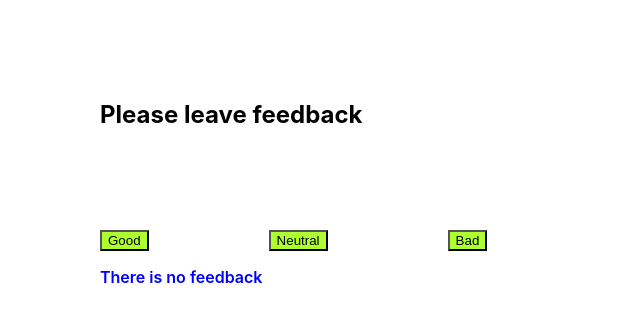
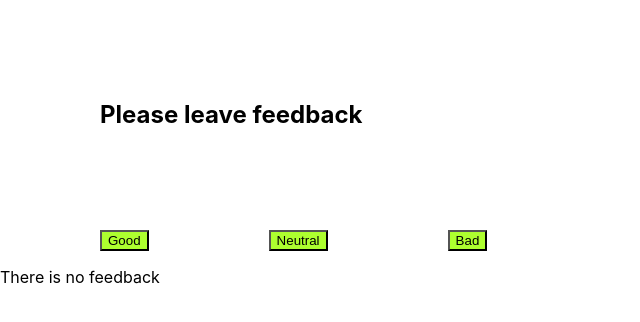
Before and after one commit to JamesKirk1985/goit-react-hw-02-feedback, a React (Create React App) app: page / in a window 1280 px wide. Shown: the top 322 px of the page, without its empty margins (0-640 px from the left). Built offline with nearby package versions, Linux system fonts and the light colour scheme.

Commit message:
repair feedback 02

```diff
--- a/src/components/FeedbackOptions/FeedbackOptions.module.css
+++ b/src/components/FeedbackOptions/FeedbackOptions.module.css
@@ -3,11 +3,3 @@
   margin-left: 100px;
   margin-right: 20px;
 }
-.buttonNeutral {
-  background-color: yellow;
-
-  margin-right: 20px;
-}
-.buttonBad {
-  background-color: red;
-}
--- a/src/components/Notification/Notification.jsx
+++ b/src/components/Notification/Notification.jsx
@@ -1,6 +1,6 @@
 import css from './Notification.module.css'
 export const Notification = ({ message }) => {
     return <>
-        <p className={css.massege}>{ message}</p>
+        <p className={css.massage}>{ message}</p>
     </>
 }
```
